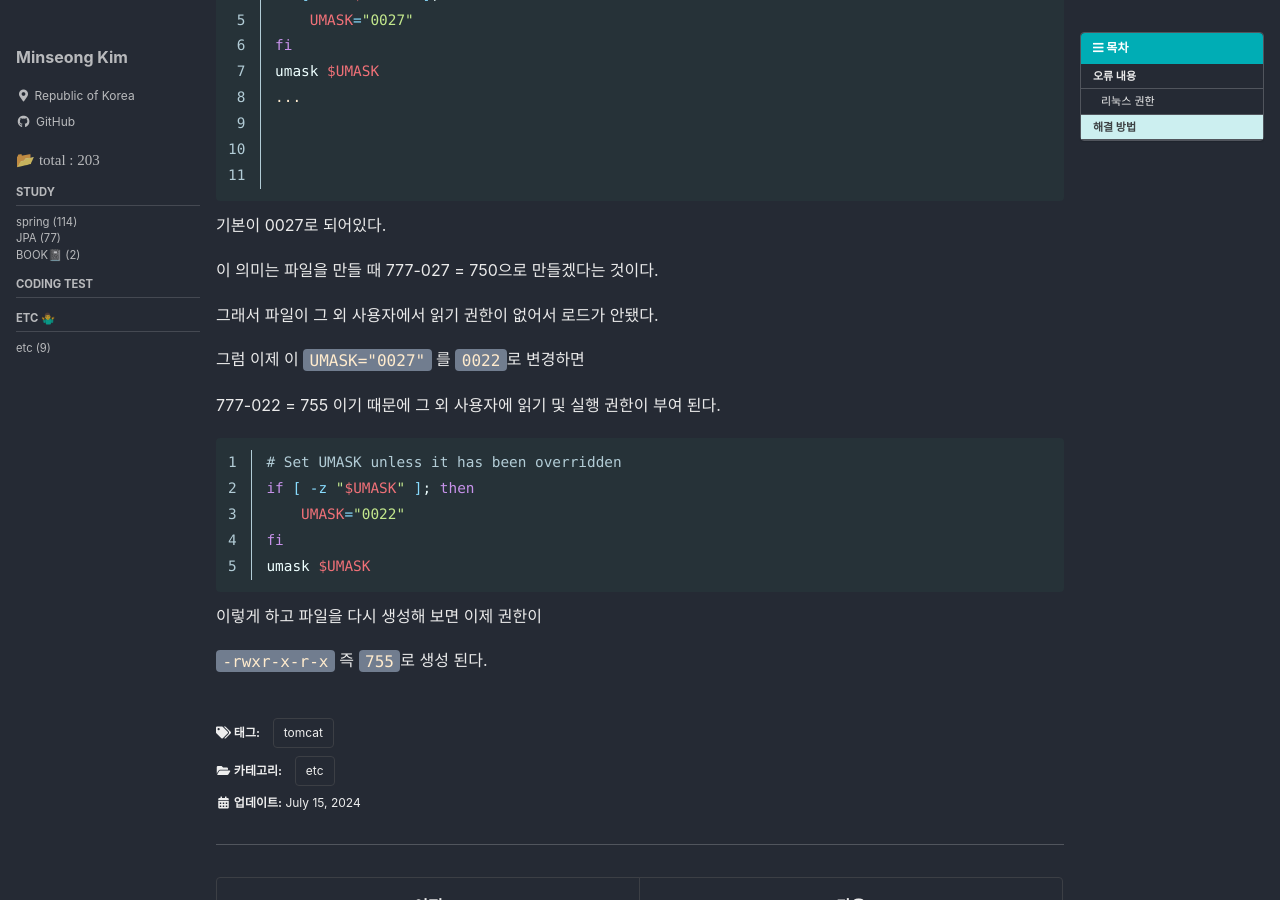
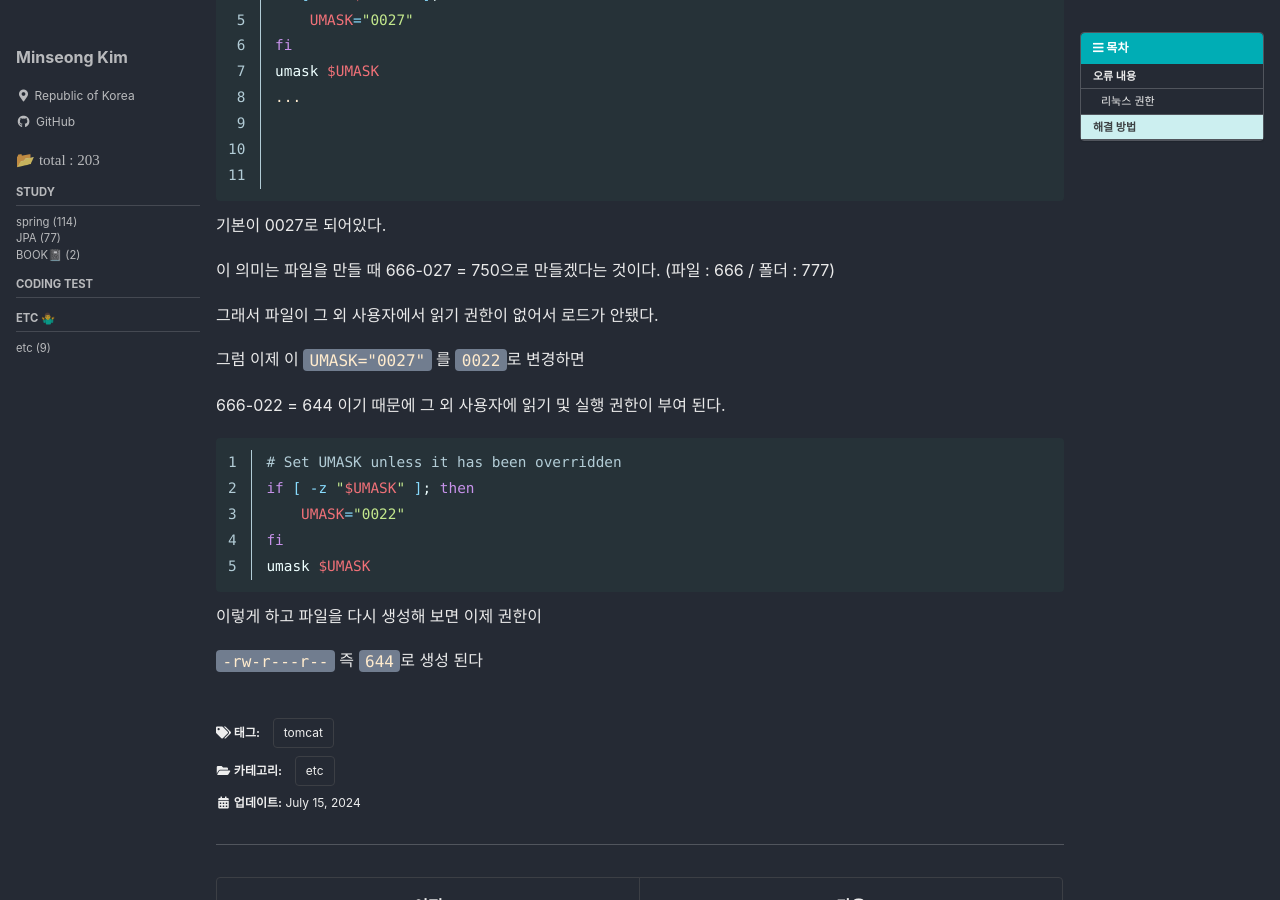
Before and after one commit to iamminseongKim/iamminseongKim.github.io, a Jekyll site: the page built from _posts/2024-07-15-리눅스 톰캣 파일 권한 문제 - 읽기가 안될 때.md, in a window 1280 px wide and 900 px high, scrolled down 1273 px. Built offline with Jekyll 4.4.1, drawn with Linux system fonts in a browser that asks for light colours; cached includes are drawn as plain includes; comment, search, counter and statistics services are not loaded.

Commit message:
post pix

````diff
--- a/_posts/2024-07-15-리눅스 톰캣 파일 권한 문제 - 읽기가 안될 때.md
+++ b/_posts/2024-07-15-리눅스 톰캣 파일 권한 문제 - 읽기가 안될 때.md
@@ -78,13 +78,13 @@ umask $UMASK
 
 기본이 0027로 되어있다.
 
-이 의미는 파일을 만들 때 777-027 = 750으로 만들겠다는 것이다.
+이 의미는 파일을 만들 때 666-027 = 750으로 만들겠다는 것이다. (파일 : 666 / 폴더 : 777)
 
 그래서 파일이 그 외 사용자에서 읽기 권한이 없어서 로드가 안됐다.
 
 그럼 이제 이 `UMASK="0027"` 를 `0022`로 변경하면
 
-777-022 = 755 이기 때문에 그 외 사용자에 읽기 및 실행 권한이 부여 된다.
+666-022 = 644 이기 때문에 그 외 사용자에 읽기 및 실행 권한이 부여 된다.
 
 
 ```shell
@@ -98,4 +98,4 @@ umask $UMASK
 
 이렇게 하고 파일을 다시 생성해 보면 이제 권한이
 
-`-rwxr-x-r-x` 즉 `755`로 생성 된다.
+`-rw-r---r--` 즉 `644`로 생성 된다
````
